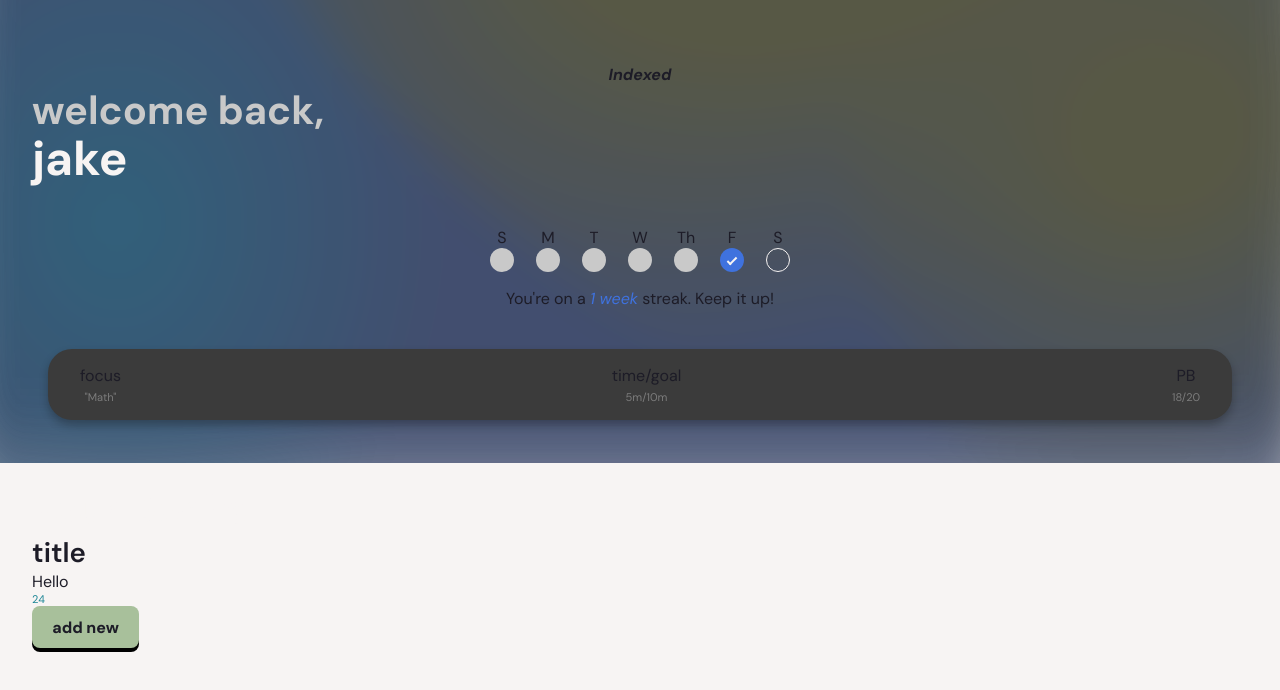
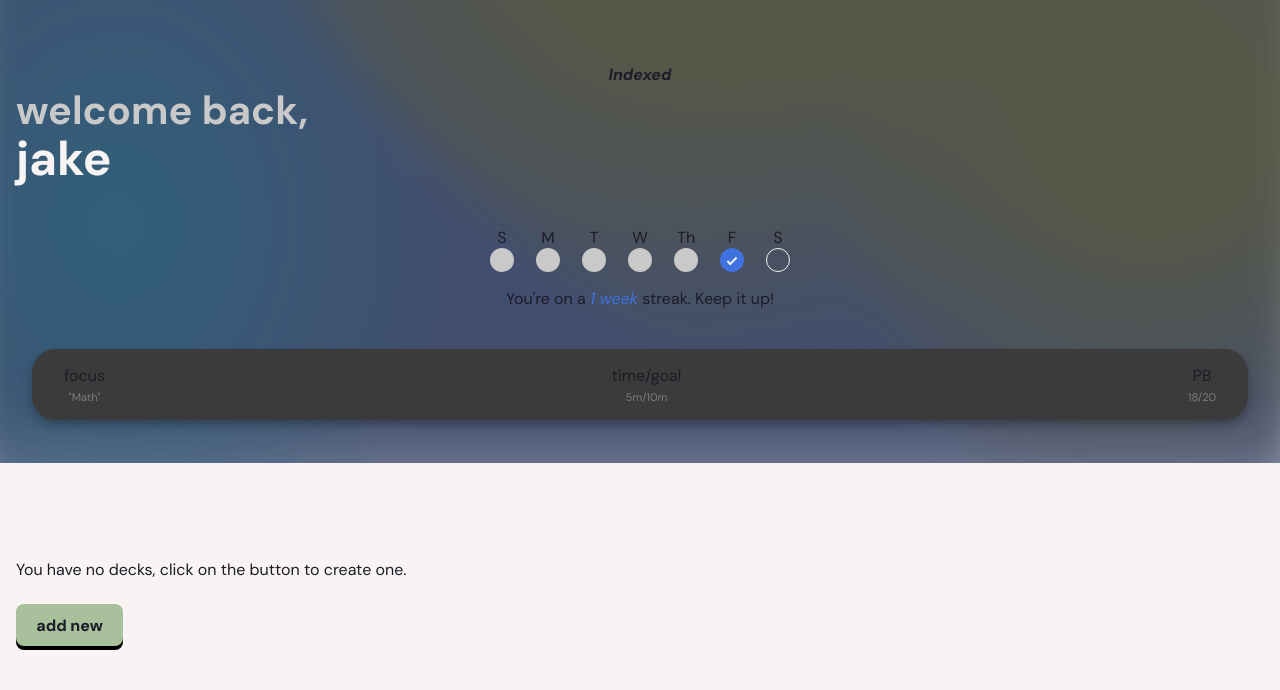
Before and after one commit to jacobcasas/Flashcard-App, a React (Vite) app: page / in a window 1280 px wide. Shown: the top 690 px of the page. Built offline with nearby package versions, Linux system fonts and the light colour scheme; the HTML template or start-up script is replaced by a standard one.

Commit message:
general functionality and style for creating decks is finished. looking to focus on card creation next.

```diff
--- a/package.json
+++ b/package.json
@@ -1,7 +1,7 @@
 {
   "name": "flashcard-app",
   "private": true,
-  "version": "0.1.9",
+  "version": "0.1.10",
   "type": "module",
   "scripts": {
     "dev": "vite",
--- a/src/App.css
+++ b/src/App.css
@@ -1,5 +1,5 @@
 #root {
   width: 100%;
-  padding: 4rem 2rem;
+  padding: 4rem 0;
   margin: 0 auto;
 }
--- a/src/components/DeckCard/DeckCard.jsx
+++ b/src/components/DeckCard/DeckCard.jsx
@@ -1,14 +1,15 @@
 import './deckcard.css';
 
-function DeckCard ({deckTitle, description, count}) {
+function DeckCard ({ deckTitle, description, count }) {
 
     return (
         <div className="deck-card">
             <h4>{deckTitle}</h4>
-            <p>{description}</p>
+            <p className='deck-description | color-gray-200'>{description}</p>
             <p className="sm-text color-neutral">{count}</p>
         </div>
-    )
+    );
+
 }
 
 export default DeckCard
--- a/src/components/DeckCard/deckcard.css
+++ b/src/components/DeckCard/deckcard.css
@@ -0,0 +1,32 @@
+.deck-card {
+    width: 150px;
+    height: 150px;
+    min-width: 150px;
+    max-height: 150px;
+    background-color: var(--color-gray-800);
+    display: flex;
+    flex-direction: column;
+    justify-content: space-between;
+    align-items: center;
+    padding: 1rem;
+    border-radius: var(--border-radius-lg);
+    text-align: center;
+    cursor: pointer;
+}
+
+.deck-card > h4 {
+    max-width: 130px;
+    overflow: hidden;
+    text-overflow: ellipsis;
+    white-space: nowrap;
+}
+
+.deck-description {
+    display: -webkit-box;
+    -webkit-line-clamp: 3;
+    -webkit-box-orient: vertical;
+    line-clamp: 3;
+    max-width: 130px;
+    overflow: hidden;
+    text-overflow: ellipsis;
+}
--- a/src/index.css
+++ b/src/index.css
@@ -173,6 +173,8 @@ p {
   display: flex;
   flex-direction: column;
   gap: var(--spacing-8);
+  margin: 0 1rem;
+  overflow: visible;
 }
 
 .color-gray-50 {
--- a/src/pages/Dashboard.jsx
+++ b/src/pages/Dashboard.jsx
@@ -9,7 +9,9 @@ function Dashboard () {
     const today = new Date().getDay();
 
     const getCategory = localStorage.getItem("categories");
-    const categoryHeading = JSON.parse(getCategory);
+    const getDeck = localStorage.getItem("decks");
+    const categoryHeading = JSON.parse(getCategory || "[]");
+    const deckCardDisplay = JSON.parse(getDeck || "[]");
 
     const dayAndMarker = [
         {
@@ -90,7 +92,38 @@ function Dashboard () {
                 <div className="deck-section">
                     <h2 className="color-gray-50">Your Decks</h2>
                     <div className="deck-category-container">
-                       <DeckCard deckTitle="title" description="Hello" count="24" />
+                       {categoryHeading.length === 0 ? (
+                            <p>You have no decks, click on the button to create one.</p>
+                        ) : (
+                            categoryHeading.map(cat => {
+                                const decksInCategories = deckCardDisplay.filter(deck => deck.category === cat);
+
+                                if (decksInCategories.length > 0) {
+                                    return (
+                                        <div key={cat} className='deck-category'>
+                                            <h3>{cat}</h3>
+                                            <div className='deck-row'>
+                                            {decksInCategories.map(deck => (
+                                                    <DeckCard
+                                                        key={deck.id}
+                                                        deckTitle={deck.title}
+                                                        description={deck.description}
+                                                        count="24 count"
+                                                    />
+                                            ))}
+                                            </div>
+                                        </div>
+                                    )
+                                } else {
+                                    return (
+                                        <div key={cat} className='deck-category'>
+                                            <h3>{cat}</h3>
+                                            <p>You dont have any cards in {cat}. Click the button to make a deck.</p>
+                                        </div>
+                                    )
+                                }
+                            })
+                       )}
                     </div>
                     <Link to="/deckcreation">
                         <Button label="add new" type="confirm" />
--- a/src/pages/DeckCreation.jsx
+++ b/src/pages/DeckCreation.jsx
@@ -144,9 +144,9 @@ function DeckCreation () {
                         onclick={createNewDeck}
                     />
 
-                    <Link to="/studysession">
+                    {/* <Link to="/studysession">
                         <Button label="Go to test" type="attention" />
-                    </Link>
+                    </Link> */}
                     <Link to="/">
                         <Button label="Dashboard" type="neutral" />
                     </Link>
--- a/src/styles/pages/dashboard.css
+++ b/src/styles/pages/dashboard.css
@@ -18,8 +18,8 @@
     z-index: -2;
     width: 100vw;
     height: 130%;
-    margin-left: -2rem;
     margin-top: -4rem;
+    margin-left: -1rem;
 }
 
 .indexed {
@@ -82,7 +82,8 @@
     text-align: center;
 }
 
-/* goal info deck */
+/* Goal Info Deck */
+
 .goal-info-deck {
     display: flex;
     background-color: var(--color-gray-800);
@@ -101,3 +102,33 @@
     align-items: center;
     gap: var(--spacing-half);
 }
+
+/* Deck Section */
+
+.deck-section {
+    display: flex;
+    flex-direction: column;
+    gap: var(--spacing-3);
+}
+
+.deck-category-container {
+    display: flex;
+    flex-direction: column;
+    gap: var(--spacing-4);
+}
+
+.deck-category {
+    display: flex;
+    flex-direction: column;
+    gap: var(--spacing-2);
+}
+
+.deck-row {
+    display: flex;
+    gap: var(--spacing-2);
+    align-items: center;
+    overflow-x: auto;
+    margin-left: -1rem;
+    padding: 0 1rem;
+    width: 100vw;
+}
```
